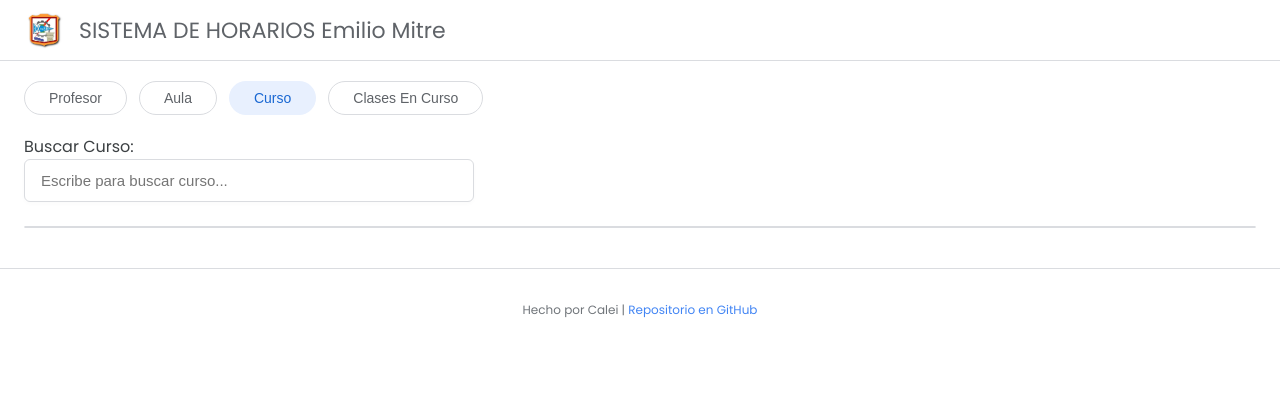
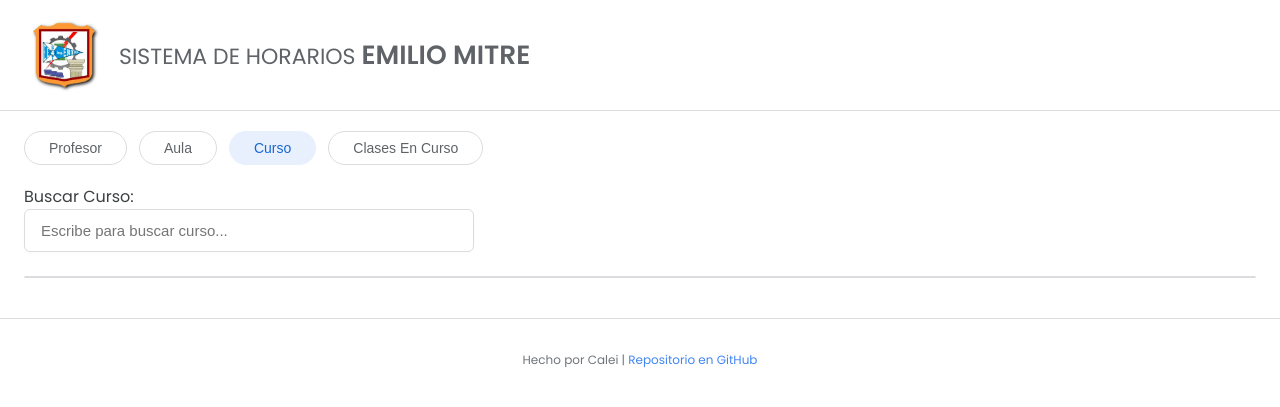
Before and after one commit to caleiIGDS/AppMitre, a Flask app: page / in a window 1280 px wide. Shown: the top 407 px of the page. Run offline with Flask 3, Linux system fonts and the light colour scheme; data comes from the database, SQL or seed files in the repository.

Commit message:
chore: Preparation for design variants (Header and Title updates)

```diff
--- a/static/style.css
+++ b/static/style.css
@@ -20,7 +20,7 @@ body {
 
 header {
     background-color: var(--white);
-    padding: 10px 0;
+    padding: 15px 0;
     border-bottom: 1px solid var(--light-gray);
     position: sticky;
     top: 0;
@@ -36,7 +36,7 @@ header {
 }
 
 .logo {
-    height: 40px;
+    height: 80px;
     margin-right: 15px;
 }
 
@@ -45,6 +45,12 @@ h1 {
     font-size: 22px;
     font-weight: 400;
     color: #5f6368;
+    text-transform: uppercase;
+}
+
+h1 .school-name {
+    font-size: 1.2em;
+    font-weight: 600;
 }
 
 .container {
--- a/templates/index.html
+++ b/templates/index.html
@@ -10,7 +10,7 @@
     <header>
         <div class="header-content">
             <img src="{{ url_for('static', filename='images/logoMitre.jpg') }}" alt="Logo Escuela" class="logo">
-            <h1>SISTEMA DE HORARIOS Emilio Mitre</h1>
+            <h1>SISTEMA DE HORARIOS <span class="school-name">EMILIO MITRE</span></h1>
         </div>
     </header>
 
```
